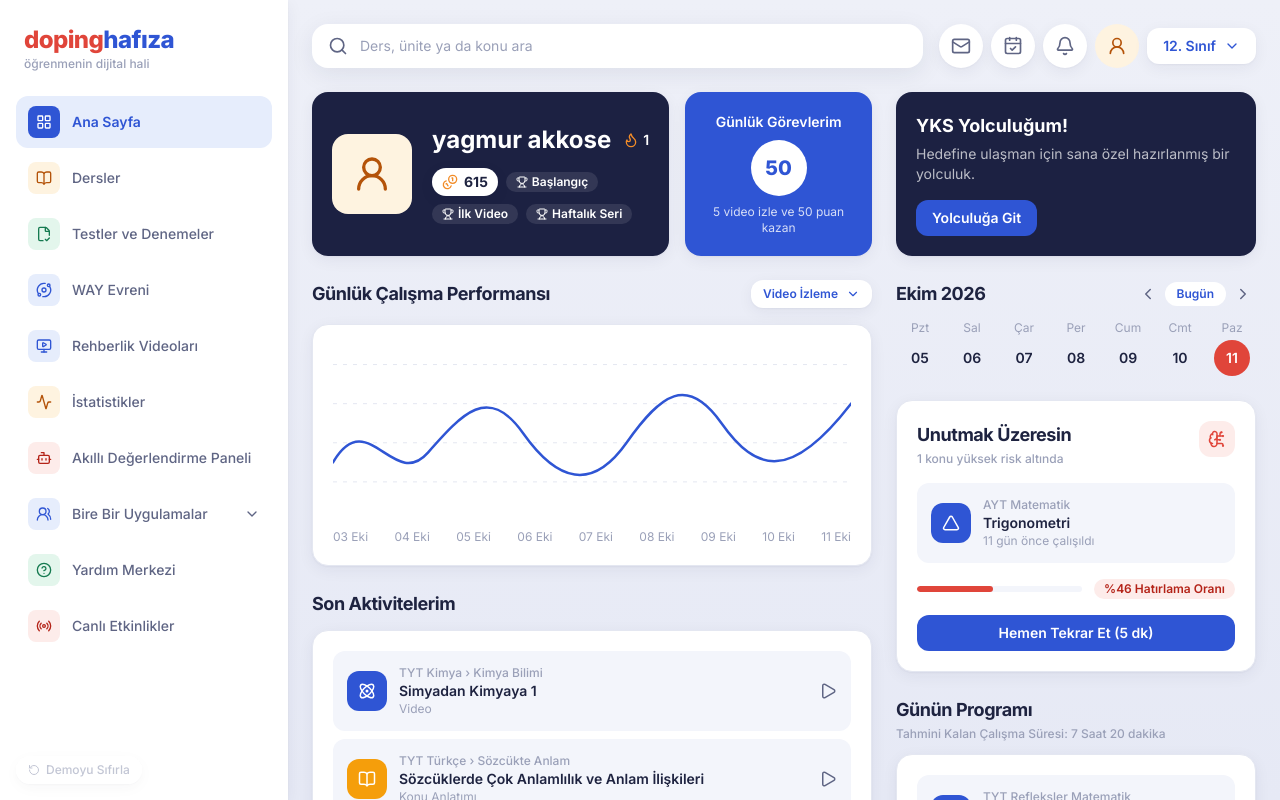
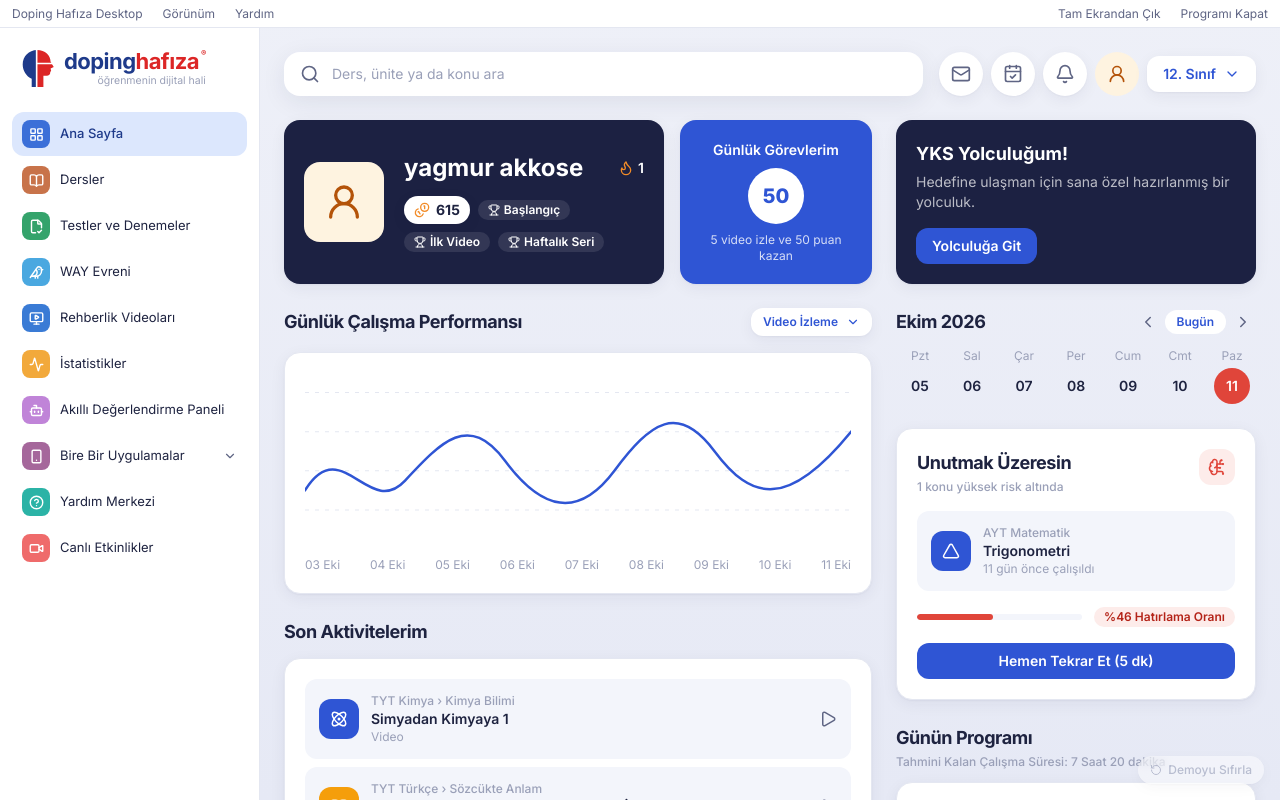
Before and after one commit to YagmurBilgee/doping-retain, a React (Vite) app: page / in a window 1280 px wide. Shown: the top 800 px of the page. Built offline with nearby package versions, Linux system fonts and the light colour scheme.

Commit message:
stil: kenar çubuğu, logo ve masaüstü başlık çubuğu gerçek uygulamaya uyarlandı

```diff
--- a/src/App.tsx
+++ b/src/App.tsx
@@ -1,7 +1,13 @@
+import DesktopTitleBar from './components/DesktopTitleBar'
 import HomePage from './pages/HomePage'
 
 function App() {
-  return <HomePage />
+  return (
+    <div className="flex min-h-screen flex-col">
+      <DesktopTitleBar />
+      <HomePage />
+    </div>
+  )
 }
 
 export default App
--- a/src/components/DemoResetButton.tsx
+++ b/src/components/DemoResetButton.tsx
@@ -24,7 +24,7 @@
       type="button"
       onClick={onReset}
       title="Demoyu sıfırla (Alt+Shift+R)"
-      className="fixed bottom-4 left-4 z-10 inline-flex items-center gap-1.5 rounded-full bg-surface/80 px-3 py-1.5 text-xs font-medium text-ink-muted opacity-60 shadow-card backdrop-blur-xs transition-opacity hover:opacity-100 focus-visible:opacity-100 focus-visible:outline-2 focus-visible:outline-brand"
+      className="fixed right-4 bottom-4 z-10 inline-flex items-center gap-1.5 rounded-full bg-surface/80 px-3 py-1.5 text-xs font-medium text-ink-muted opacity-60 shadow-card backdrop-blur-xs transition-opacity hover:opacity-100 focus-visible:opacity-100 focus-visible:outline-2 focus-visible:outline-brand"
     >
       <RotateCcw size={12} aria-hidden="true" />
       Demoyu Sıfırla
--- /dev/null
+++ b/src/components/DesktopTitleBar.tsx
@@ -0,0 +1,25 @@
+const LEFT_MENU = ['Doping Hafıza Desktop', 'Görünüm', 'Yardım']
+const RIGHT_MENU = ['Tam Ekrandan Çık', 'Programı Kapat']
+
+/** Decorative replica of the Doping Hafıza Desktop (Electron) window menubar. */
+function DesktopTitleBar() {
+  return (
+    <div
+      className="sticky top-0 z-20 flex h-7 shrink-0 items-center justify-between border-b border-line bg-surface px-3 text-xs text-ink-secondary select-none"
+      aria-hidden="true"
+    >
+      <div className="flex items-center gap-5">
+        {LEFT_MENU.map((item) => (
+          <span key={item}>{item}</span>
+        ))}
+      </div>
+      <div className="flex items-center gap-5">
+        {RIGHT_MENU.map((item) => (
+          <span key={item}>{item}</span>
+        ))}
+      </div>
+    </div>
+  )
+}
+
+export default DesktopTitleBar
--- /dev/null
+++ b/src/components/Logo.tsx
@@ -0,0 +1,37 @@
+/* Head profile facing right; split into a navy back half and a red front half. */
+const HEAD_PATH =
+  'M13 43V34C7 31 3 25 3 18 3 9 10 2 19 2 28 2 34 8 34 15L37.5 21 34 22.5 34.6 25 33.5 26.6C34 29 32 31 29 30.6H26V43Z'
+const SPLIT_X = 18.5
+
+/** Doping Hafıza logo mark, wordmark and slogan, recreated for the desktop shell. */
+function Logo() {
+  return (
+    <div className="flex items-center gap-2" aria-label="Doping Hafıza" role="img">
+      <svg viewBox="0 0 40 44" className="h-10 w-9 shrink-0" aria-hidden="true">
+        <defs>
+          <clipPath id="logo-clip-back">
+            <rect x="0" y="0" width={SPLIT_X} height="44" />
+          </clipPath>
+          <clipPath id="logo-clip-front">
+            <rect x={SPLIT_X} y="0" width={40 - SPLIT_X} height="44" />
+          </clipPath>
+        </defs>
+        <path d={HEAD_PATH} clipPath="url(#logo-clip-back)" className="fill-logo-navy" />
+        <path d={HEAD_PATH} clipPath="url(#logo-clip-front)" className="fill-logo-red" />
+        {/* Cross-cut notch between the two halves */}
+        <path d={`M${SPLIT_X} 0V44M${SPLIT_X} 17H40`} className="stroke-white" strokeWidth="1.8" />
+      </svg>
+
+      <div className="flex flex-col" aria-hidden="true">
+        <p className="text-[22px] leading-none font-bold tracking-tight">
+          <span className="text-logo-navy">doping</span>
+          <span className="text-logo-red">hafıza</span>
+          <sup className="ml-0.5 align-super text-[8px] font-medium text-logo-red">®</sup>
+        </p>
+        <p className="mt-1 self-end text-[10.5px] leading-none text-ink-muted">öğrenmenin dijital hali</p>
+      </div>
+    </div>
+  )
+}
+
+export default Logo
--- a/src/components/Sidebar.tsx
+++ b/src/components/Sidebar.tsx
@@ -1,5 +1,6 @@
 import {
   Activity,
+  Bird,
   BookOpen,
   Bot,
   ChevronDown,
@@ -7,30 +8,31 @@
   FileCheck2,
   LayoutGrid,
   MonitorPlay,
-  Orbit,
-  Radio,
-  UsersRound,
+  Smartphone,
+  Video,
   type LucideIcon,
 } from 'lucide-react'
+import Logo from './Logo'
 
 interface NavItem {
   label: string
   icon: LucideIcon
-  tint: string
+  tile: string
   hasSubmenu?: boolean
 }
 
+/* Order, labels and tile colors follow the Doping Hafıza Desktop client. */
 const NAV_ITEMS: NavItem[] = [
-  { label: 'Ana Sayfa', icon: LayoutGrid, tint: 'bg-brand text-white' },
-  { label: 'Dersler', icon: BookOpen, tint: 'bg-risk-soft text-risk-ink' },
-  { label: 'Testler ve Denemeler', icon: FileCheck2, tint: 'bg-success-soft text-success-ink' },
-  { label: 'WAY Evreni', icon: Orbit, tint: 'bg-brand-soft text-brand' },
-  { label: 'Rehberlik Videoları', icon: MonitorPlay, tint: 'bg-brand-soft text-brand' },
-  { label: 'İstatistikler', icon: Activity, tint: 'bg-risk-soft text-risk-ink' },
-  { label: 'Akıllı Değerlendirme Paneli', icon: Bot, tint: 'bg-danger-soft text-danger-ink' },
-  { label: 'Bire Bir Uygulamalar', icon: UsersRound, tint: 'bg-brand-soft text-brand', hasSubmenu: true },
-  { label: 'Yardım Merkezi', icon: CircleHelp, tint: 'bg-success-soft text-success-ink' },
-  { label: 'Canlı Etkinlikler', icon: Radio, tint: 'bg-danger-soft text-danger-ink' },
+  { label: 'Ana Sayfa', icon: LayoutGrid, tile: 'bg-nav-blue' },
+  { label: 'Dersler', icon: BookOpen, tile: 'bg-nav-terracotta' },
+  { label: 'Testler ve Denemeler', icon: FileCheck2, tile: 'bg-nav-green' },
+  { label: 'WAY Evreni', icon: Bird, tile: 'bg-nav-sky' },
+  { label: 'Rehberlik Videoları', icon: MonitorPlay, tile: 'bg-nav-video' },
+  { label: 'İstatistikler', icon: Activity, tile: 'bg-nav-amber' },
+  { label: 'Akıllı Değerlendirme Paneli', icon: Bot, tile: 'bg-nav-orchid' },
+  { label: 'Bire Bir Uygulamalar', icon: Smartphone, tile: 'bg-nav-mauve', hasSubmenu: true },
+  { label: 'Yardım Merkezi', icon: CircleHelp, tile: 'bg-nav-teal' },
+  { label: 'Canlı Etkinlikler', icon: Video, tile: 'bg-nav-coral' },
 ]
 
 interface SidebarProps {
@@ -39,18 +41,14 @@
 
 function Sidebar({ activeLabel = 'Ana Sayfa' }: SidebarProps) {
   return (
-    <aside className="sticky top-0 hidden h-screen w-72 shrink-0 flex-col gap-6 overflow-y-auto bg-surface px-4 py-6 shadow-card lg:flex">
+    <aside className="sticky top-7 hidden h-[calc(100vh-1.75rem)] w-[260px] shrink-0 flex-col gap-6 overflow-y-auto border-r border-line bg-surface px-3 py-5 lg:flex">
       <div className="px-2">
-        <p className="text-2xl font-extrabold tracking-tight">
-          <span className="text-danger">doping</span>
-          <span className="text-brand">hafıza</span>
-        </p>
-        <p className="section-subtitle">öğrenmenin dijital hali</p>
+        <Logo />
       </div>
 
       <nav aria-label="Ana menü">
-        <ul className="flex flex-col gap-1">
-          {NAV_ITEMS.map(({ label, icon: Icon, tint, hasSubmenu }) => {
+        <ul className="flex flex-col gap-0.5">
+          {NAV_ITEMS.map(({ label, icon: Icon, tile, hasSubmenu }) => {
             const isActive = label === activeLabel
             return (
               <li key={label}>
@@ -59,11 +57,11 @@
                   className={`nav-item ${isActive ? 'nav-item-active' : ''}`}
                   aria-current={isActive ? 'page' : undefined}
                 >
-                  <span className={`icon-tile size-8 rounded-lg ${tint}`} aria-hidden="true">
-                    <Icon size={16} />
+                  <span className={`icon-tile size-7 rounded-lg text-white ${tile}`} aria-hidden="true">
+                    <Icon size={15} strokeWidth={2.25} />
                   </span>
-                  <span className="flex-1">{label}</span>
-                  {hasSubmenu && <ChevronDown size={16} aria-hidden="true" />}
+                  <span className="min-w-0 flex-1 truncate">{label}</span>
+                  {hasSubmenu && <ChevronDown size={14} className="shrink-0 text-ink-secondary" aria-hidden="true" />}
                 </a>
               </li>
             )
--- a/src/index.css
+++ b/src/index.css
@@ -37,6 +37,24 @@
   --color-success: #22a06b;
   --color-success-soft: #e3f6ec;
   --color-success-ink: #157a50;
+
+  /* Logo */
+  --color-logo-navy: #1e3a8a;
+  --color-logo-red: #dc2626;
+
+  /* Kenar çubuğu: aktif hap ve menü ikon kareleri (masaüstü uygulamasından) */
+  --color-nav-active: #dce7fd;
+  --color-nav-active-ink: #1e3a8a;
+  --color-nav-blue: #3b6fd8;
+  --color-nav-terracotta: #c8734a;
+  --color-nav-green: #34a36b;
+  --color-nav-sky: #4aa8e0;
+  --color-nav-video: #3a7bd5;
+  --color-nav-amber: #f2a93b;
+  --color-nav-orchid: #c084d8;
+  --color-nav-mauve: #a5679b;
+  --color-nav-teal: #2bb3a6;
+  --color-nav-coral: #ef6b6b;
 
   /* Köşe yarıçapları */
   --radius-card: 1rem;
@@ -166,11 +184,11 @@
 
 /* Kenar çubuğu navigasyonu */
 @utility nav-item {
-  @apply flex items-center gap-3 rounded-tile px-3 py-2.5 text-sm font-medium text-ink-secondary transition-colors hover:bg-surface-muted;
+  @apply flex items-center gap-2.5 rounded-tile px-2.5 py-2 text-[13px] whitespace-nowrap text-ink transition-colors hover:bg-surface-muted;
 }
 
 @utility nav-item-active {
-  @apply bg-brand-soft font-semibold text-brand hover:bg-brand-soft;
+  @apply bg-nav-active font-medium text-nav-active-ink hover:bg-nav-active;
 }
 
 /* Arama çubuğu */
--- a/src/pages/HomePage.tsx
+++ b/src/pages/HomePage.tsx
@@ -47,7 +47,7 @@
   }, [])
 
   return (
-    <div className="flex min-h-screen">
+    <div className="flex flex-1">
       <Sidebar />
 
       <div className="flex min-w-0 flex-1 flex-col gap-6 p-4 sm:p-6">
```
